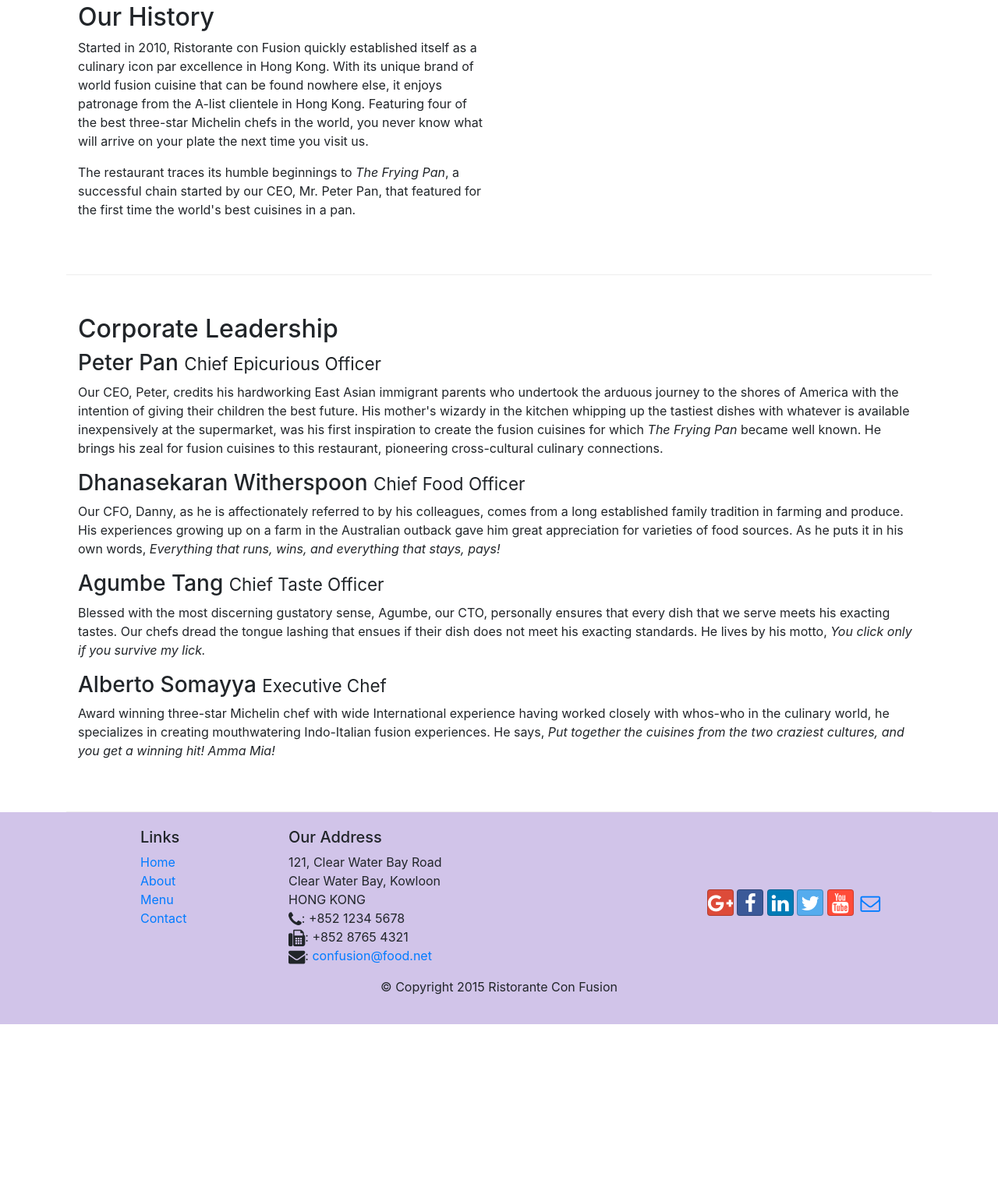
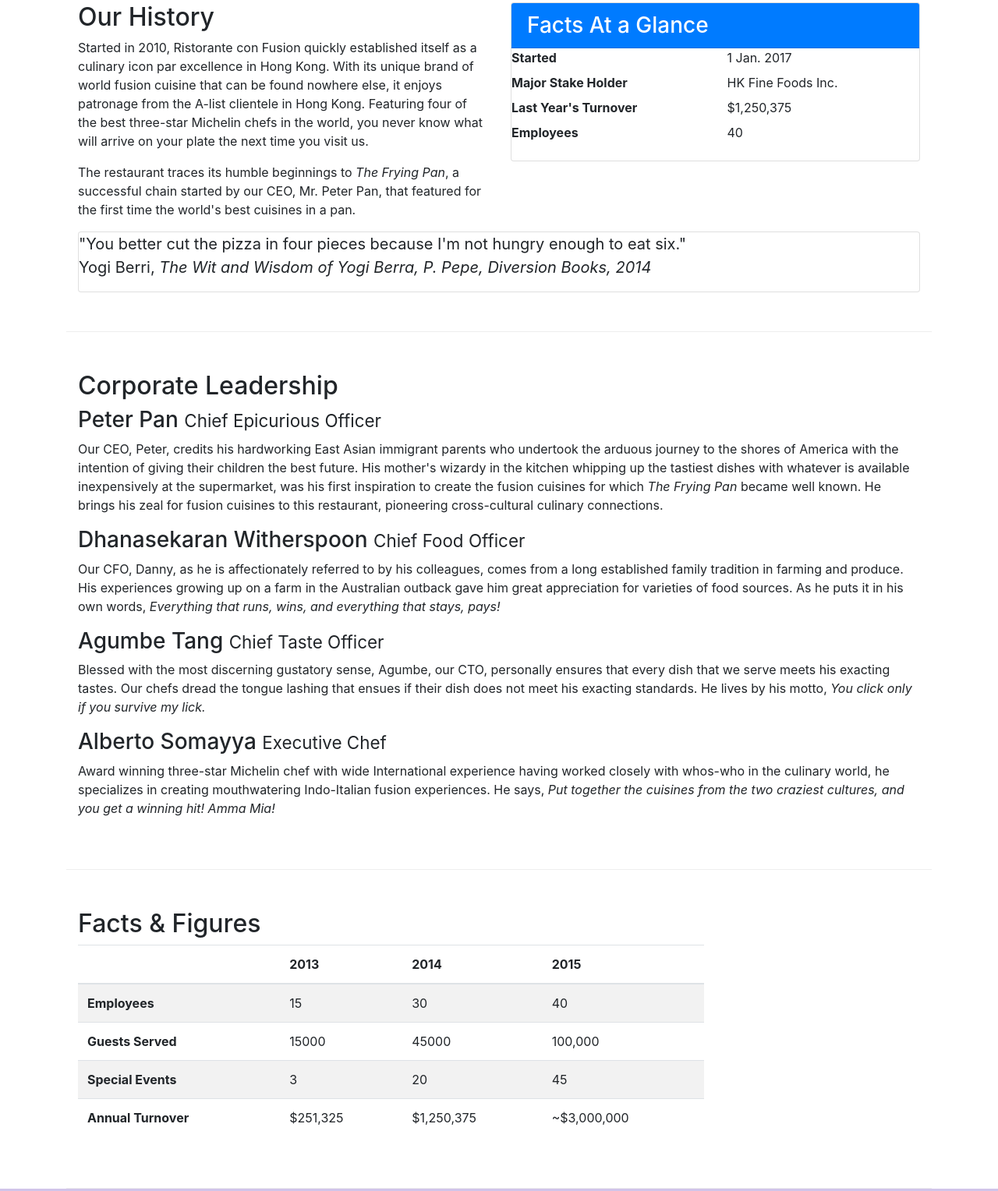
Before and after one commit to vulaplay/conStrap4, a website: page aboutus.html in a window 1280 px wide. Shown: the part 488-2016 px from the top of the page at 78% size. Before the commit the page ends 1802 px from the top, so only its background shows below. Drawn offline with nearby package versions, Linux system fonts and the light colour scheme.

Commit message:
tables and cards

```diff
--- a/aboutus.html
+++ b/aboutus.html
@@ -68,7 +68,36 @@
                 <p>Started in 2010, Ristorante con Fusion quickly established itself as a culinary icon par excellence in Hong Kong. With its unique brand of world fusion cuisine that can be found nowhere else, it enjoys patronage from the A-list clientele in Hong Kong.  Featuring four of the best three-star Michelin chefs in the world, you never know what will arrive on your plate the next time you visit us.</p>
                 <p>The restaurant traces its humble beginnings to <em>The Frying Pan</em>, a successful chain started by our CEO, Mr. Peter Pan, that featured for the first time the world's best cuisines in a pan.</p>
             </div>
-            <div>
+            <div class="col-12 col-sm-6">
+                <div class="card">
+                    <h3 class="card-header bg-primary text-white">Facts At a Glance</h3>
+                    <div class="card-block">
+                        <dl class="row">
+                            <dt class="col-6">Started</dt>
+                            <dd class="col-6">1 Jan. 2017</dd>
+                            <dt class="col-6">Major Stake Holder</dt>
+                            <dd class="col-6">HK Fine Foods Inc.</dd>
+                            <dt class="col-6">Last Year's Turnover</dt>
+                            <dd class="col-6">$1,250,375</dd>
+                            <dt class="col-6">Employees</dt>
+                            <dd class="col-6">40</dd>
+                        </dl>
+                    </div>
+                </div>
+            </div>
+            <div class="col-12">
+                <div class="card card-block bg-faded">
+                    <blockquote class="blockquote">
+                        <p class="mb-0">
+                            "You better cut the pizza in four pieces because
+                            I'm not hungry enough to eat six."
+                        </p>
+                        <footer class="blockquote-foooter">Yogi Berri,
+                            <cite title="Source Title">The Wit and Wisdom of Yogi Berra,
+                                P. Pepe, Diversion Books, 2014</cite>
+                        </footer>
+                    </blockquote>
+                </div>
             </div>
         </div>
 
@@ -85,7 +114,52 @@
                 <p class="hidden-xs-down">Award winning three-star Michelin chef with wide International experience having worked closely with whos-who in the culinary world, he specializes in creating mouthwatering Indo-Italian fusion experiences. He says, <em>Put together the cuisines from the two craziest cultures, and you get a winning hit! Amma Mia!</em></p>
             </div>
        </div>
+       <div class="row row-content">
+           <div class="col-12 col-sm-9">
+               <h2>Facts &amp; Figures</h2>
+                <div class="table-responsive">
+                    <table class="table table-striped">
+                        <thead class="thead-inverse">
+                            <tr>
+                                <th>&nbsp;</th>
+                                <th>2013</th>
+                                <th>2014</th>
+                                <th>2015</th>
+                            </tr>
+                        </thead>
+                        <tbody>
+                            <tr>
+                                <th>Employees</th>
+                                <td>15</td>
+                                <td>30</td>
+                                <td>40</td>
+                            </tr>
+                            <tr>
+                                <th>Guests Served</th>
+                                <td>15000</td>
+                                <td>45000</td>
+                                <td>100,000</td>
+                            </tr>
+                            <tr>
+                                <th>Special Events</th>
+                                <td>3</td>
+                                <td>20</td>
+                                <td>45</td>
+                            </tr>
+                            <tr>
+                                <th>Annual Turnover</th>
+                                <td>$251,325</td>
+                                <td>$1,250,375</td>
+                                <td>~$3,000,000</td>
+                            </tr>
+                        </tbody>
+                    </table>
+                </div>
+           </div>
+           <div class="col-12 col-sm-3">
 
+           </div>
+       </div>
     </div>
 
     <footer class="footer">
```
